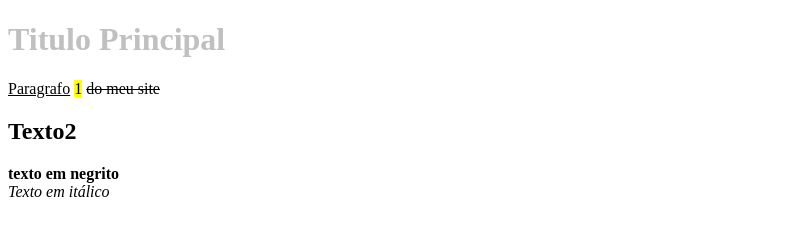
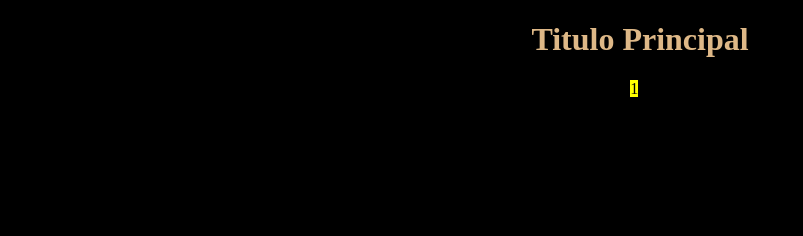
Before and after one commit to BorgesLucas21/projeto01, a plain HTML site: page Index.html in a window 1280 px wide. Shown: the whole page, without its empty margins (0-803 px from the left). Drawn offline with Linux system fonts and the light colour scheme.

Commit message:
css tag style

```diff
--- a/Index.html
+++ b/Index.html
@@ -3,9 +3,14 @@
 <head>  <!--cabeçalho invisível-->
     <meta charset="UTF-8"> <!--PARA OUTRO PAÍS ABRIR EM SEU ALFABETO-->
     <title>Roxo</title> <!--TITULO DA ABA OU DA GUIA DO SITE-->
-</head>
+<style>
+    body{
+        background-color: black;
+        text-align: center;
+    }
+</style>
 <body>
- <h1 style="color: silver;">Titulo Principal </h1>
+ <h1 style="color: burlywood">Titulo Principal </h1>
 
 <p><u>Paragrafo</u> <mark>1</mark> <del>do meu site</del></p>
 
```
